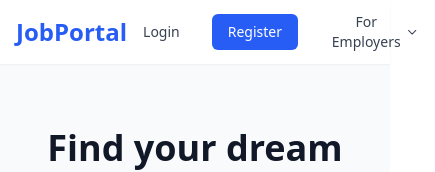
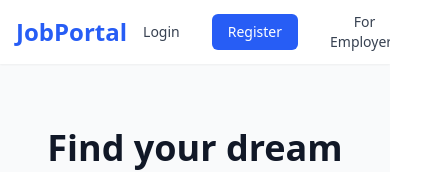
Before and after one commit to Pavan2317/clone, a React (Vite) app: page / in a window 390 px wide. Shown: the top 172 px of the page, 435 px wide, since content can reach past the window. Built offline with nearby package versions, Linux system fonts and the light colour scheme.

Commit message:
Fixed responsive issue

```diff
--- a/src/index.css
+++ b/src/index.css
@@ -1,3 +1,35 @@
 @tailwind base;
 @tailwind components;
 @tailwind utilities;
+
+@tailwind base;
+@tailwind components;
+@tailwind utilities;
+
+html,
+body,
+#root {
+  margin: 0;
+  padding: 0;
+  width: 100%;
+  min-height: 100%;
+  overflow-x: hidden;
+}
+
+*,
+*::before,
+*::after {
+  box-sizing: border-box;
+}
+
+img,
+svg {
+  max-width: 100%;
+  height: auto;
+}
+
+button,
+input,
+select {
+  max-width: 100%;
+}
```
